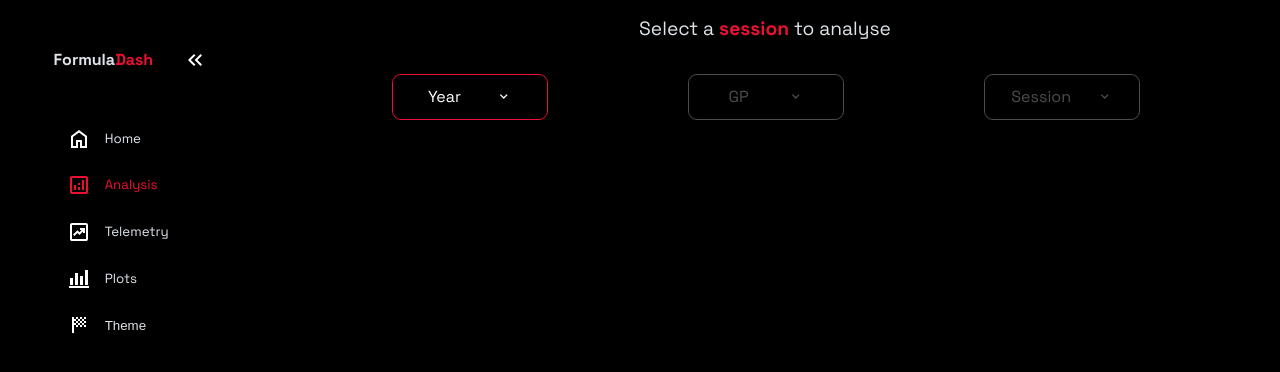
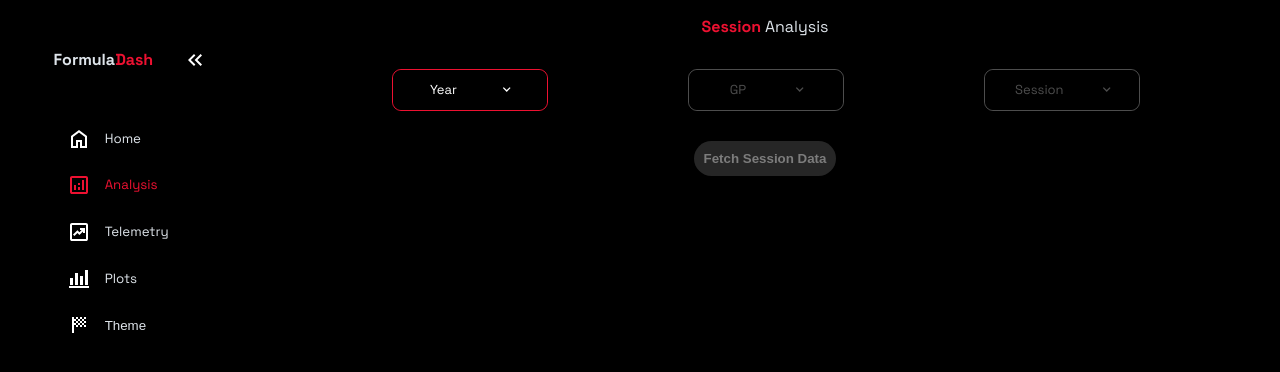
Before and after one commit to TanushYadavCS/formula-dash-frontend, a React (Vite) app: page /analysis in a window 1280 px wide. Shown: the top 372 px of the page. Built offline with nearby package versions, Linux system fonts and the light colour scheme; no server answers.

Commit message:
Updates to Analysis.jsx

```diff
--- a/src/Components/Dropdown.jsx
+++ b/src/Components/Dropdown.jsx
@@ -1,4 +1,4 @@
-import { useState } from "react";
+import { useEffect, useState } from "react";
 import "../css/Dropdown.css";
 import axios from 'axios';
 export default function Dropdown({ availability, label, children=[], classname = "", onSelect}) {
@@ -9,15 +9,17 @@ export default function Dropdown({ availability, label, children=[], classname =
     setIsOpen((prev) => (!prev)) : setIsOpen((prev) => prev);
   }
   function getSelection({selection}){
-    setLabel(selection);
     onSelect?.(selection);
   }
+  useEffect(() => {
+    setLabel(label);
+  }, [label])
   return (
     <div
       className={`dropdown_parent ${isOpen ? "active" : ""} ${classname}`}
     >
       <div  onClick={toggleDropdown} className="dropdown_header">
-        <div>{newLabel}</div>
+        <div className="dropdown_label">{newLabel}</div>
         <svg
           xmlns="http://www.w3.org/2000/svg"
           height="24px"
--- a/src/Components/LastSession.jsx
+++ b/src/Components/LastSession.jsx
@@ -13,7 +13,7 @@ export default function LastSession() {
       <div className="ls_body">
         <div className="ls_raceName">
           <span>
-             {lastSession ? lastSession.data.MRData.RaceTable.Races[0].raceName : ""}
+             {lastSession ? lastSession.data.MRData.RaceTable.Races[0].raceName.replaceAll("Grand Prix", "GP") : ""}
           </span>
         </div>
         <div className="ls_raceData">
--- a/src/css/Analysis.css
+++ b/src/css/Analysis.css
@@ -8,7 +8,6 @@
 
 .an_scHeader {
   text-align: center;
-  font-size: larger;
   padding-block: 10px;
   .an_scHeaderAccent {
     font-weight: bold;
@@ -38,3 +37,37 @@
     }
   }
 }
+
+.an_fetchButton{
+  position: relative;
+  width: 100%;
+  display: flex;
+  justify-content: center;
+  margin-top: 30px;
+}
+
+.an_scFetchButton{
+  background-color: rgba(255, 255, 255, .15);
+  color: rgba(255, 255, 255, .4);
+  border: 0px;
+  border-radius: 25px;
+  padding: 10px;
+  font-weight: bold;
+  scale: 100%;
+  transition: 300ms ease-in-out;
+}
+
+.an_scFetchButton.active{
+  color: var(--secondary-accent);
+  background-color: var(--accent);
+}
+
+.an_scFetchButton.active:hover{
+  scale: 110%;
+  transition: 300ms ease-in-out;
+  cursor: pointer;
+}
+
+.an_scFetchButton:hover{
+  cursor: pointer;
+}
--- a/src/css/Dropdown.css
+++ b/src/css/Dropdown.css
@@ -3,10 +3,10 @@
   border-radius: 9px;
   width: 100%;
   transition: max-height 300ms ease-in-out;
-  font-size: smaller;
+  font-size: small;
   text-align: center;
   .dropdown_header {
-    text-align: start;
+    text-align: center;
     transition: color 200ms ease-in;
     padding-block: 10px;
     border-radius: 9px;
@@ -21,12 +21,20 @@
     height: 100%;
     > svg{
       fill: rgba(255,255,255,0.3);
+      padding-inline: 5px;
       height: 10%;
       rotate: 0deg;
       width: 10%;
+      min-width: 12px;
       transition: 300ms cubic-bezier(0.445, 0.05, 0.55, 0.95);
     }
   }
+}
+.dropdown_label{
+  overflow: hidden;
+  text-overflow: ellipsis;
+  white-space: nowrap;
+  padding-inline: 10px;
 }
 .dropdown_header.available:hover{
   color: var(--accent);
@@ -40,8 +48,7 @@
 }
 
 .dropdown_parent.active{
-  max-height: 500px;
-  overflow: scroll;
+  overflow: hidden;
   > .dropdown_header > svg{
     transition: 300ms cubic-bezier(0.445, 0.05, 0.55, 0.95);
     rotate: 180deg;
@@ -56,7 +63,8 @@
 }
 
 .dropdown_children.open{
-  max-height: 500px;
+  max-height: 400px;
+  overflow-y: scroll;
 }
 
 .dropdown_option{
--- a/src/css/LastSession.css
+++ b/src/css/LastSession.css
@@ -22,6 +22,7 @@
 .ls_raceName {
   width: 100%;
   text-align: center;
+  color: var(--accent);
   background-color: var(--primary);
   z-index: 30;
   font-size: smaller;
--- a/src/pages/Analysis.jsx
+++ b/src/pages/Analysis.jsx
@@ -1,4 +1,4 @@
-import { useState } from "react";
+import { useEffect, useState } from "react";
 import Dropdown from "../Components/Dropdown";
 import Statistic from "../Components/Statistic";
 import "../css/Analysis.css";
@@ -6,31 +6,73 @@ import axios, { Axios } from "axios";
 export default function Analysis() {
   const currentYear = new Date().getFullYear();
   const yearList = [];
+  const [yearLabel, setYearLabel] = useState("Year");
+  const [GPLabel, setGPLabel] = useState("GP");
+  const [sessionLabel, setSessionLabel] = useState("Session");
+  const [GPList, setGPList] = useState([]);
+  const [sessionList, setSessionList] = useState([]);
+  const [selectedYear, setSelectedYear] = useState(null);
+  const [selectedGP, setSelectedGP] = useState(null);
+  const [selectedSession, setSelectedSession] = useState(null);
+  const [APIResponse, setAPIResponse] = useState(null);
   for (let i = currentYear; i > 2017; i--) {
     yearList.push(i);
   }
-  const [selectedYear, setSelectedYear] = useState(null);
-  const [selectedGP, setSelectedGP] = useState(null);
-  const [selectedSession, setSelectedSession] = useState(null);
-  function getYear(year){
+  function getYear(year) {
     setSelectedYear(year);
+    setYearLabel(year);
+    setSelectedGP(null);
+    setGPLabel("GP");
+    setSelectedSession(null);
+    setSessionLabel("Session");
   }
-  function FetchGP(){
-    selectedYear ?
-    axios.get(`https://api.openf1.org/v1/meetings?year=${selectedYear}`)
-    .then(
-      (response) => {
-        console.log(response)
-      }
-    )
-    .catch(
-      (error) => {
-        "API Fetch Error- ", error
-      }
-    )
-    :
-    ""
+  function getGP(GP) {
+    setSelectedGP(GP);
+    setGPLabel(GP);
+    setSelectedSession(null);
+    setSessionLabel("Session");
   }
+  function getSession(session) {
+    setSelectedSession(session);
+    setSessionLabel(session);
+  }
+  useEffect(() => {
+    if (!selectedYear) return;
+    setSelectedGP(null);
+    const apiGPList = [];
+
+    axios
+      .get(`https://api.jolpi.ca/ergast/f1/${selectedYear}/races`)
+      .then((response) => {
+        setAPIResponse(response.data);
+        response.data.MRData.RaceTable.Races.map((gp) =>
+          apiGPList.push(gp.raceName.replaceAll("Grand Prix", "GP"))
+        );
+        setGPList(apiGPList);
+      })
+      .catch((error) => {
+        console.error("Error fetching GP List: ", error);
+      });
+  }, [selectedYear]);
+  useEffect(() => {
+    if (!APIResponse || !selectedGP) return;
+    setSelectedSession(null);
+    const apiSessionList = [];
+    const sessionItem = APIResponse.MRData.RaceTable.Races.find(
+      (gp) => gp.raceName == selectedGP.replaceAll("GP", "Grand Prix")
+    );
+    if (!sessionItem) return;
+    if (sessionItem.FirstPractice) apiSessionList.push("FP1");
+    if (sessionItem.SprintQualifying || sessionItem.SprintShootout)
+      apiSessionList.push("SQ");
+    if (sessionItem.Sprint) apiSessionList.push("Sprint");
+    if (sessionItem.SecondPractice) apiSessionList.push("FP2");
+    if (sessionItem.ThirdPractice) apiSessionList.push("FP3");
+    if (sessionItem.Qualifying) apiSessionList.push("Q");
+    apiSessionList.push("Race");
+    setSessionList(apiSessionList);
+  }, [APIResponse, selectedGP]);
+
   return (
     <div className="analysis_main">
       <div className="an_header"></div>
@@ -38,23 +80,40 @@ export default function Analysis() {
         <div className="an_sessionChoose">
           <div className="an_scHeader">
             <span>
-              Select a <span className="an_scHeaderAccent">session</span> to
-              analyse
+              <span className="an_scHeaderAccent">Session</span> Analysis
             </span>
           </div>{" "}
         </div>
         <div className="an_scBody">
           <div className="an_scElement">
-            <Dropdown availability={true} classname={`year_dropdown available `} label={"Year"} children={yearList} onSelect={getYear} />
+            <Dropdown
+              availability={true}
+              classname={`year_dropdown available `}
+              label={yearLabel}
+              children={yearList}
+              onSelect={getYear}
+            />
           </div>
           <div className="an_scElement">
-            <Dropdown availability={selectedYear ? true : false} label={"GP"} classname={`${selectedYear ? "available" : "unavailable"}`} />
+            <Dropdown
+              availability={selectedYear ? true : false}
+              label={GPLabel}
+              children={GPList}
+              onSelect={getGP}
+              classname={`${selectedYear ? "available" : "unavailable"}`}
+            />
           </div>
           <div className="an_scElement">
-            <Dropdown availability={selectedGP ? true : false} label={"Session"} classname={`${selectedGP ? "available" : "unavailable"}`}/>
+            <Dropdown
+              availability={selectedGP ? true : false}
+              label={sessionLabel}
+              children={sessionList}
+              onSelect={getSession}
+              classname={`${selectedGP ? "available" : "unavailable"}`}
+            />
           </div>
-          <FetchGP />
         </div>
+        <div className="an_fetchButton"><button className={selectedSession ? "an_scFetchButton active" : "an_scFetchButton"}>Fetch Session Data</button></div>
         <div></div>
       </div>
     </div>
```
Also changed, not shown: src/data/calendar.json (+24 -24 lines), 1 other file (tests, documents, lock files or other folders).
